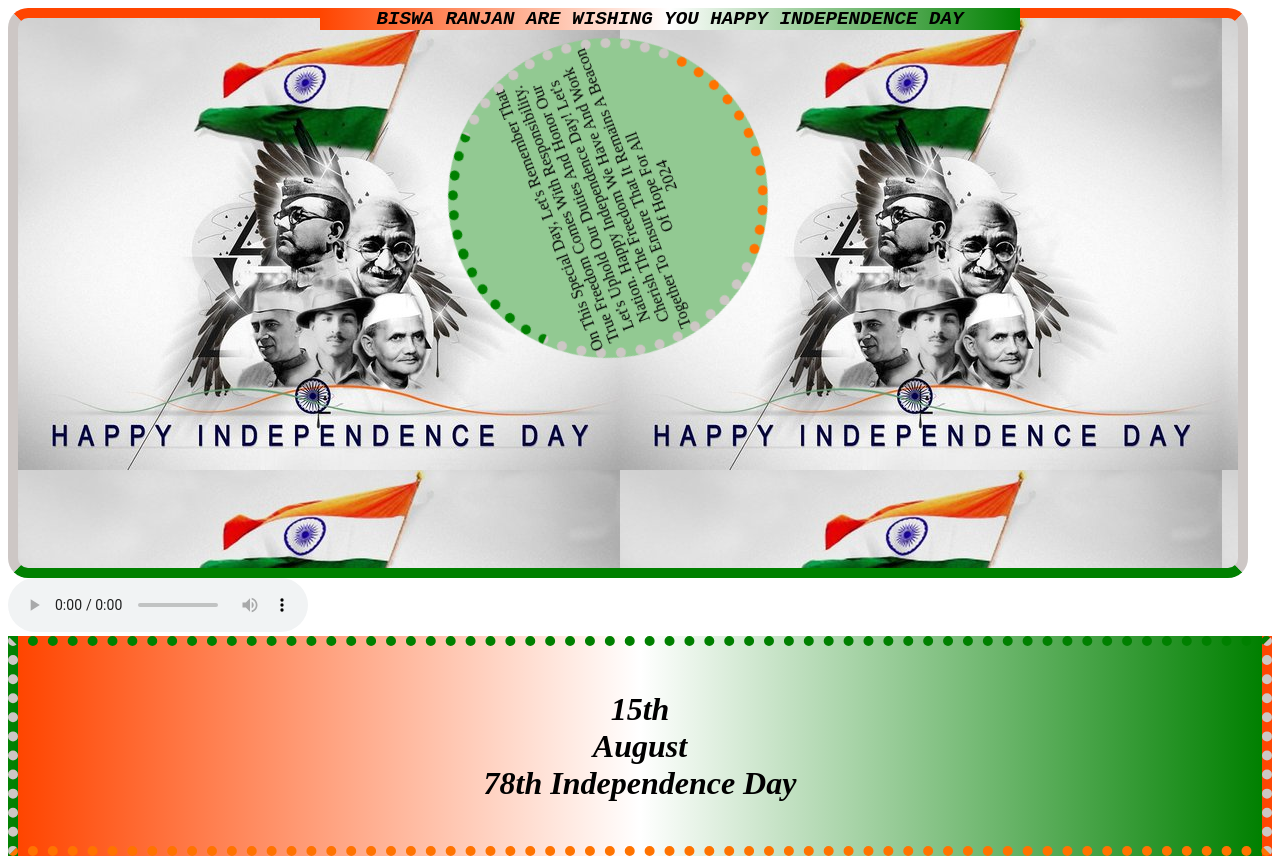
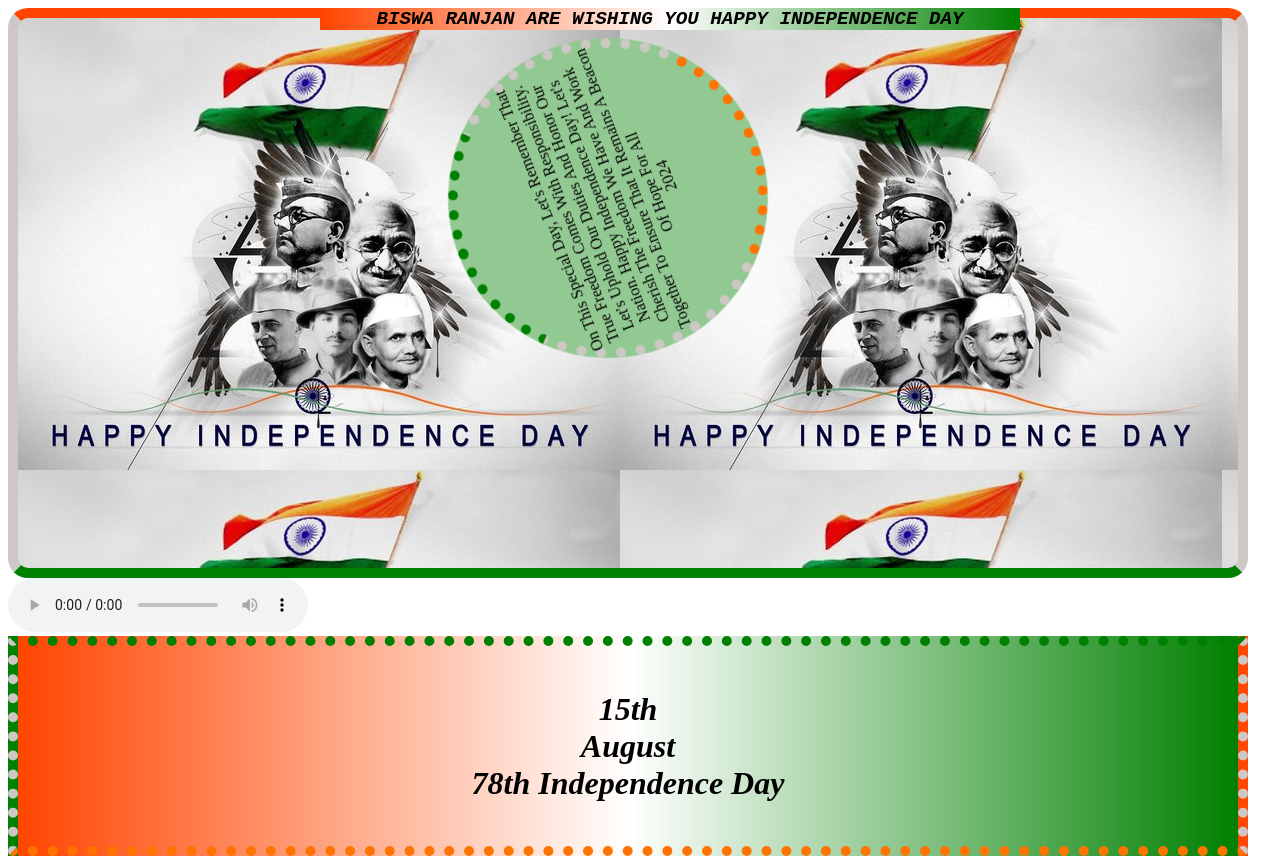
Before and after one commit to Biswa186/for-aug15, a plain HTML site: page index.html in a window 1280 px wide. Drawn offline with Linux system fonts and the light colour scheme.

Commit message:
Update style.css

```diff
--- a/style.css
+++ b/style.css
@@ -55,6 +55,7 @@
 }
 .aug{
 	height: 200px;
+	width: 1220px;
 	border: 10px dotted rgb(205, 199, 197);
 	border-top: 10px dotted green;
 	border-bottom: 10px dotted rgb(255, 115, 0);
```
